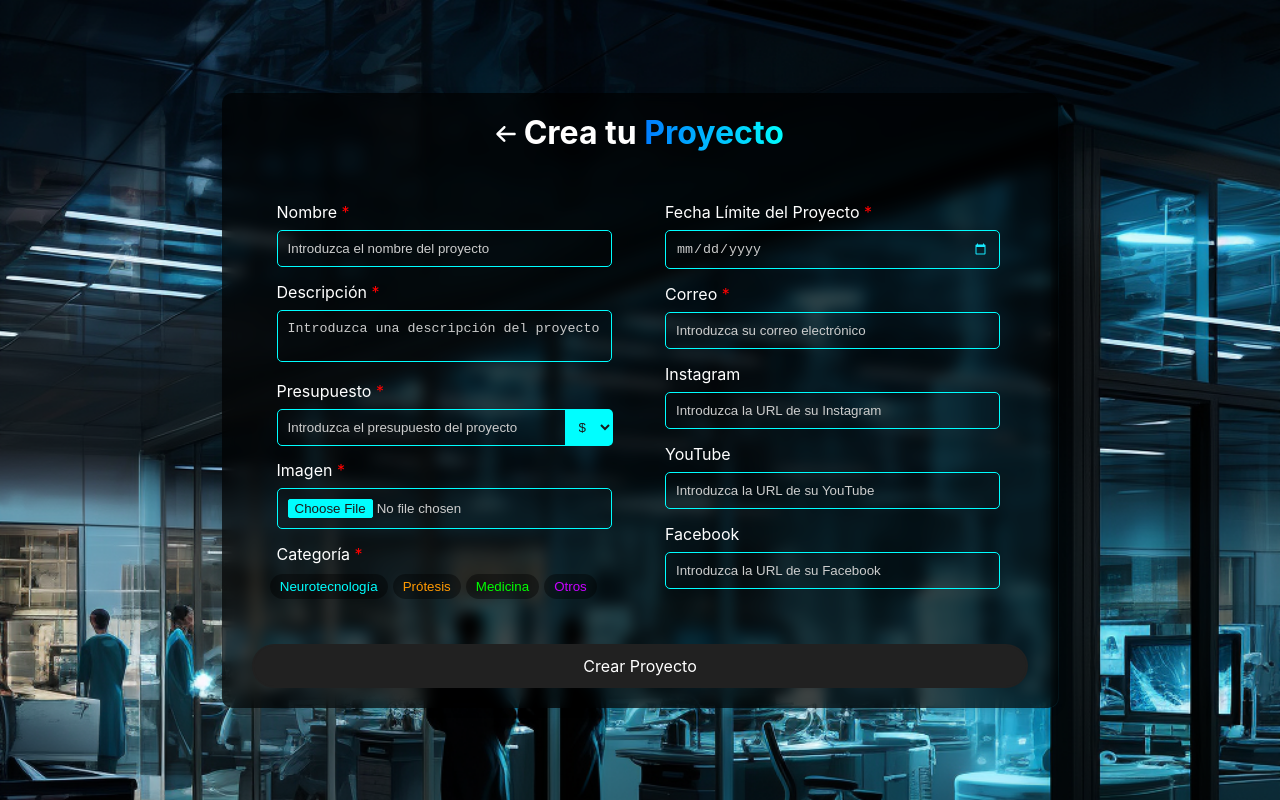
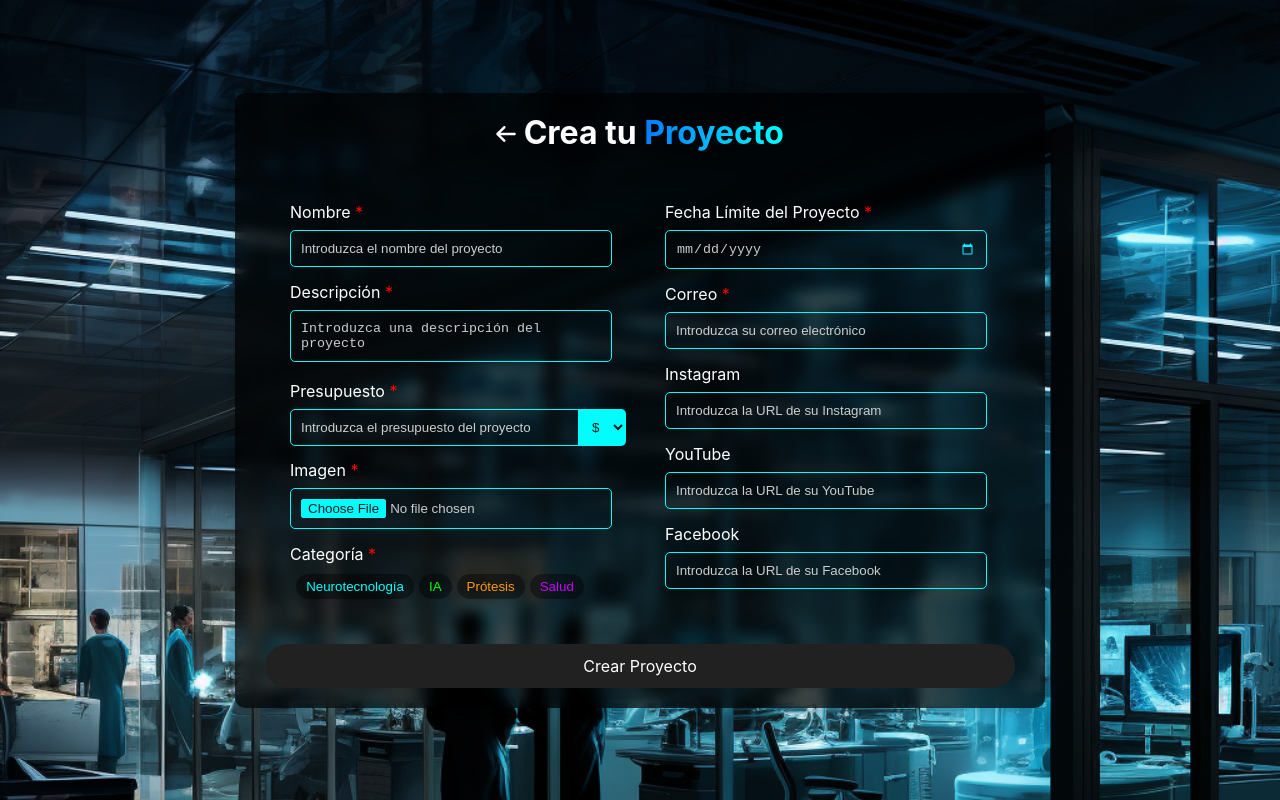
Before and after one commit to DiegoK36/Cytech, a React (Create React App) app in the folder cytech-app/: page /crear in a window 1280 px wide. Built offline with nearby package versions, Linux system fonts and the light colour scheme.

Commit message:
cambio etiquetas crear

```diff
--- a/cytech-app/src/views/Crear.js
+++ b/cytech-app/src/views/Crear.js
@@ -44,9 +44,9 @@ const Crear = () => {
                     <label htmlFor="categoria">Categoría <span className="required">*</span></label>
                       <div className="button-container">
                         <button type='button' className='neurotecnologia-button'>Neurotecnología</button>
-                      <button type='button' className='protesis-button'>Prótesis</button>
-                      <button type='button' className='medicina-button'>Medicina</button>
-                      <button type='button' className='otros-button'>Otros</button>
+                        <button type='button' className='medicina-button'>IA</button>
+                        <button type='button' className='protesis-button'>Prótesis</button>
+                        <button type='button' className='otros-button'>Salud</button>
                     </div>
               </div>
 
```
